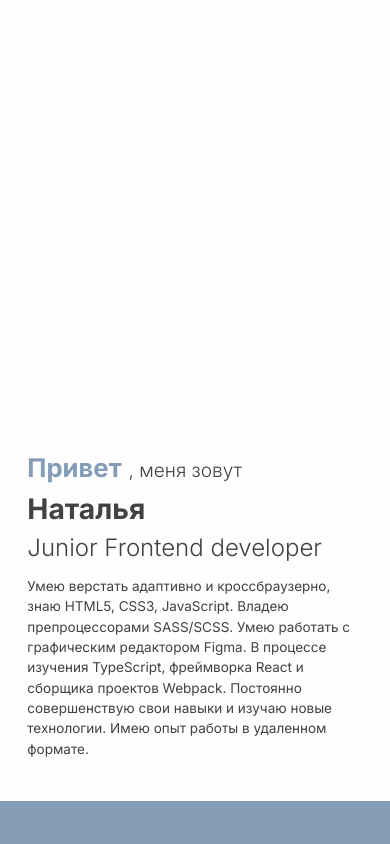
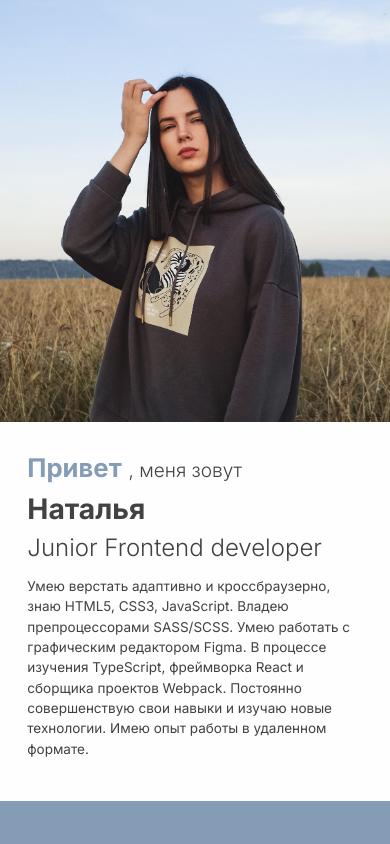
Before and after one commit to NataliaLeo/rezume-portfolio, a plain HTML site: page index.html in a window 390 px wide. Shown: the top 844 px of the page. Drawn offline with nearby package versions, Linux system fonts and the light colour scheme; the site is published under a folder, as on GitHub Pages, so addresses that start at the root find nothing.

Commit message:
fixed img src

```diff
--- a/style.scss
+++ b/style.scss
@@ -35,7 +35,7 @@ body {
 		left: 0;
 		right: 0;
 		bottom: 0;
-		background: center / cover no-repeat url(img/background.jpg);
+		background: center / cover no-repeat url(./img/background.jpg);
 		opacity: 0.08;
 		-webkit-filter: brightness(150%);
 		filter: brightness(150%);
@@ -82,14 +82,14 @@ span {
 		}
 		.start-photo {
 			width: 45%;
-			background: center/cover no-repeat url(/img/photo.jpg);
+			background: center/cover no-repeat url(./img/photo.jpg);
 			display: block;
 			height: 100vh;
 			min-height: 40vw;
 			@media screen and (max-width: 850px) {
 				width: 100%;
 				height: 50vh;
-				background: center 30% / cover no-repeat url(/img/photo.jpg);
+				background: center 30% / cover no-repeat url(./img/photo.jpg);
 			}
 		}
 		.start-about {
```
Also changed, not shown: style.css, 1 other file.
